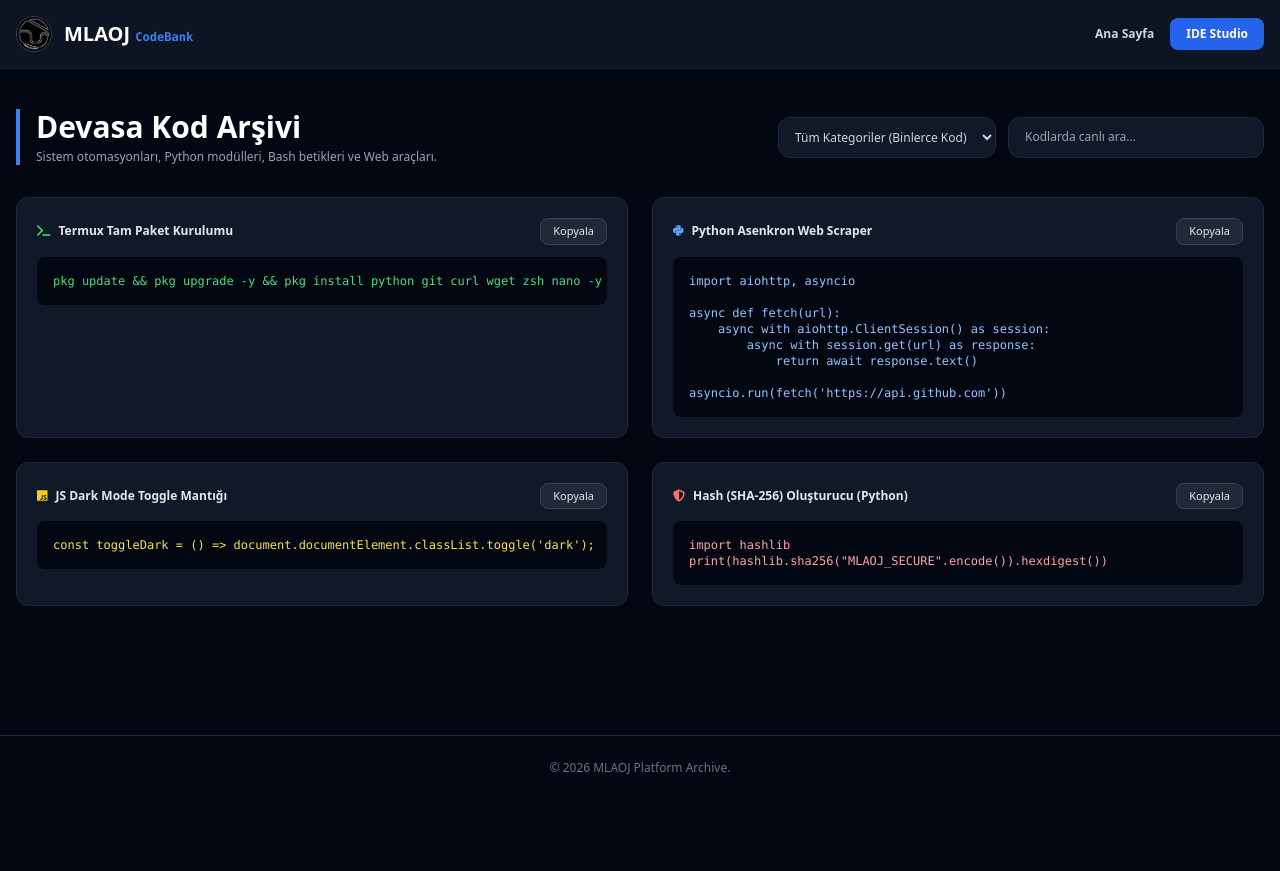
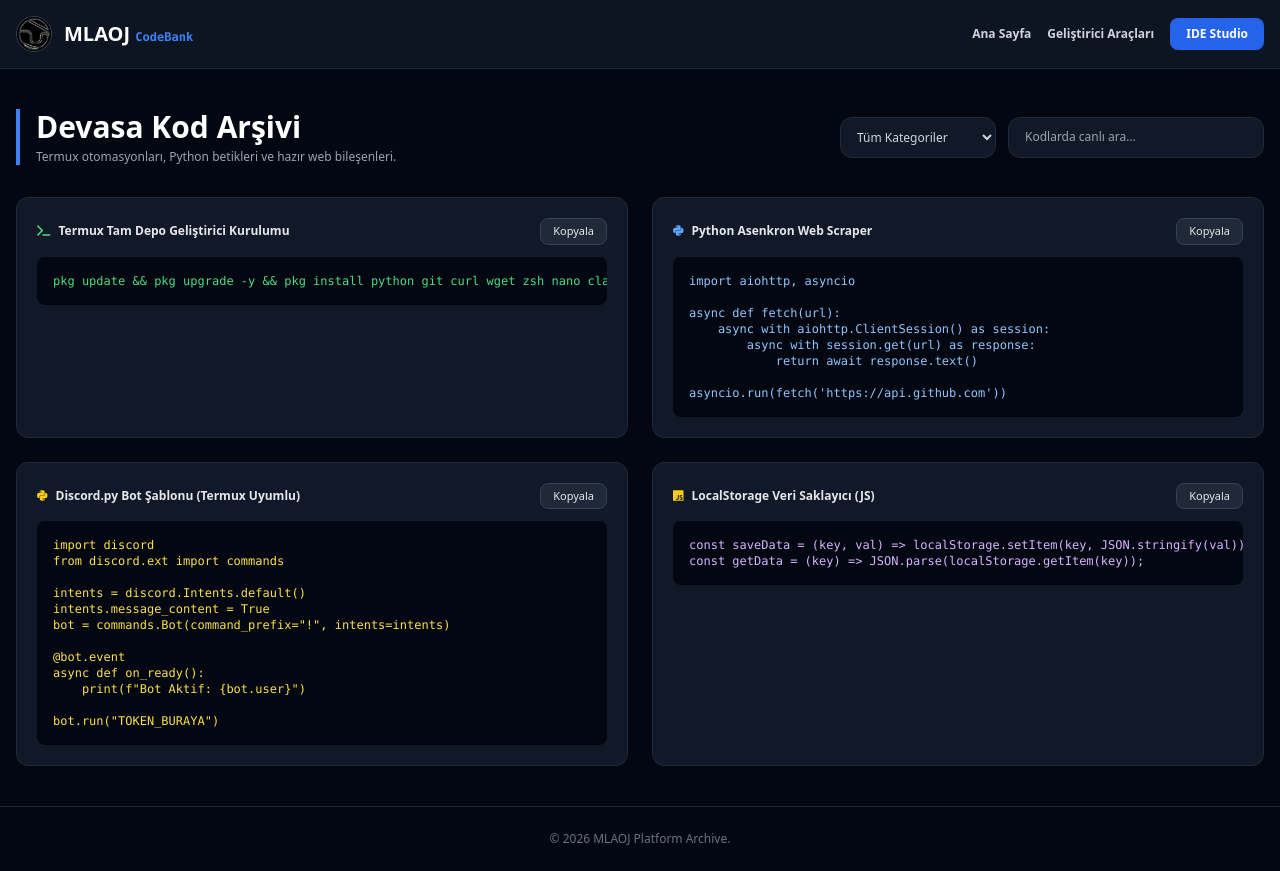
Before and after one commit to Mlaoj/MLAOJ, a plain HTML site: page scripts.html in a window 1280 px wide. Before the commit the page ends 800 px from the top, so only its background shows below. Drawn offline with nearby package versions, Linux system fonts and the light colour scheme.

Commit message:
Update scripts.html

```diff
--- a/scripts.html
+++ b/scripts.html
@@ -17,6 +17,7 @@
             </a>
             <div class="flex gap-4">
                 <a href="index.html" class="text-xs font-semibold text-gray-300 hover:text-white transition py-2">Ana Sayfa</a>
+                <a href="tools.html" class="text-xs font-semibold text-gray-300 hover:text-white transition py-2">Geliştirici Araçları</a>
                 <a href="studio.html" class="bg-blue-600 hover:bg-blue-700 text-white text-xs px-4 py-2 rounded-lg font-bold transition">IDE Studio</a>
             </div>
         </div>
@@ -26,30 +27,31 @@
         <div class="flex flex-col md:flex-row justify-between items-start md:items-center mb-8 gap-4 border-l-4 border-blue-500 pl-4">
             <div>
                 <h1 class="text-3xl font-black text-white">Devasa Kod Arşivi</h1>
-                <p class="text-xs text-gray-400 mt-1">Sistem otomasyonları, Python modülleri, Bash betikleri ve Web araçları.</p>
+                <p class="text-xs text-gray-400 mt-1">Termux otomasyonları, Python betikleri ve hazır web bileşenleri.</p>
             </div>
 
             <div class="flex flex-col sm:flex-row gap-3 w-full md:w-auto">
                 <select id="catSelect" onchange="filterAll()" class="bg-gray-900 border border-gray-800 text-xs text-gray-300 rounded-xl px-3 py-2.5 focus:outline-none focus:border-blue-500">
-                    <option value="all">Tüm Kategoriler (Binlerce Kod)</option>
+                    <option value="all">Tüm Kategoriler</option>
                     <option value="termux">Termux & Linux</option>
                     <option value="python">Python Bot & Script</option>
                     <option value="web">Web & JavaScript</option>
-                    <option value="security">Güvenlik & Penetrasyon</option>
                 </select>
                 <input type="text" id="searchBar" onkeyup="filterAll()" placeholder="Kodlarda canlı ara..." class="bg-gray-900 border border-gray-800 text-xs text-gray-200 rounded-xl px-4 py-2.5 w-full md:w-64 focus:outline-none focus:border-blue-500">
             </div>
         </div>
 
         <div class="grid grid-cols-1 md:grid-cols-2 gap-6" id="codeGrid">
+            <!-- Kart 1 -->
             <div class="code-card bg-gray-900 border border-gray-800 rounded-xl p-5 hover:border-blue-500/50 transition" data-cat="termux">
                 <div class="flex justify-between items-center mb-3">
-                    <span class="text-xs font-bold text-gray-200 flex items-center gap-2"><i class="fa-solid fa-terminal text-green-400"></i> Termux Tam Paket Kurulumu</span>
+                    <span class="text-xs font-bold text-gray-200 flex items-center gap-2"><i class="fa-solid fa-terminal text-green-400"></i> Termux Tam Depo Geliştirici Kurulumu</span>
                     <button onclick="copyScript('s1', this)" class="bg-gray-800 hover:bg-gray-700 text-[11px] text-gray-200 px-3 py-1 rounded-lg border border-gray-700">Kopyala</button>
                 </div>
-                <pre class="bg-gray-950 p-4 rounded-lg text-xs text-green-400 font-mono overflow-x-auto" id="s1">pkg update && pkg upgrade -y && pkg install python git curl wget zsh nano -y</pre>
+                <pre class="bg-gray-950 p-4 rounded-lg text-xs text-green-400 font-mono overflow-x-auto" id="s1">pkg update && pkg upgrade -y && pkg install python git curl wget zsh nano clang -y</pre>
             </div>
 
+            <!-- Kart 2 -->
             <div class="code-card bg-gray-900 border border-gray-800 rounded-xl p-5 hover:border-blue-500/50 transition" data-cat="python">
                 <div class="flex justify-between items-center mb-3">
                     <span class="text-xs font-bold text-gray-200 flex items-center gap-2"><i class="fa-brands fa-python text-blue-400"></i> Python Asenkron Web Scraper</span>
@@ -65,21 +67,34 @@ async def fetch(url):
 asyncio.run(fetch('https://api.github.com'))</pre>
             </div>
 
+            <!-- Kart 3 -->
+            <div class="code-card bg-gray-900 border border-gray-800 rounded-xl p-5 hover:border-blue-500/50 transition" data-cat="python">
+                <div class="flex justify-between items-center mb-3">
+                    <span class="text-xs font-bold text-gray-200 flex items-center gap-2"><i class="fa-brands fa-python text-yellow-400"></i> Discord.py Bot Şablonu (Termux Uyumlu)</span>
+                    <button onclick="copyScript('s3', this)" class="bg-gray-800 hover:bg-gray-700 text-[11px] text-gray-200 px-3 py-1 rounded-lg border border-gray-700">Kopyala</button>
+                </div>
+                <pre class="bg-gray-950 p-4 rounded-lg text-xs text-yellow-300 font-mono overflow-x-auto" id="s3">import discord
+from discord.ext import commands
+
+intents = discord.Intents.default()
+intents.message_content = True
+bot = commands.Bot(command_prefix="!", intents=intents)
+
+@bot.event
+async def on_ready():
+    print(f"Bot Aktif: {bot.user}")
+
+bot.run("TOKEN_BURAYA")</pre>
+            </div>
+
+            <!-- Kart 4 -->
             <div class="code-card bg-gray-900 border border-gray-800 rounded-xl p-5 hover:border-blue-500/50 transition" data-cat="web">
                 <div class="flex justify-between items-center mb-3">
-                    <span class="text-xs font-bold text-gray-200 flex items-center gap-2"><i class="fa-brands fa-js text-yellow-400"></i> JS Dark Mode Toggle Mantığı</span>
-                    <button onclick="copyScript('s3', this)" class="bg-gray-800 hover:bg-gray-700 text-[11px] text-gray-200 px-3 py-1 rounded-lg border border-gray-700">Kopyala</button>
-                </div>
-                <pre class="bg-gray-950 p-4 rounded-lg text-xs text-yellow-300 font-mono overflow-x-auto" id="s3">const toggleDark = () => document.documentElement.classList.toggle('dark');</pre>
-            </div>
-
-            <div class="code-card bg-gray-900 border border-gray-800 rounded-xl p-5 hover:border-blue-500/50 transition" data-cat="security">
-                <div class="flex justify-between items-center mb-3">
-                    <span class="text-xs font-bold text-gray-200 flex items-center gap-2"><i class="fa-solid fa-shield-halved text-red-400"></i> Hash (SHA-256) Oluşturucu (Python)</span>
+                    <span class="text-xs font-bold text-gray-200 flex items-center gap-2"><i class="fa-brands fa-js text-yellow-400"></i> LocalStorage Veri Saklayıcı (JS)</span>
                     <button onclick="copyScript('s4', this)" class="bg-gray-800 hover:bg-gray-700 text-[11px] text-gray-200 px-3 py-1 rounded-lg border border-gray-700">Kopyala</button>
                 </div>
-                <pre class="bg-gray-950 p-4 rounded-lg text-xs text-red-300 font-mono overflow-x-auto" id="s4">import hashlib
-print(hashlib.sha256("MLAOJ_SECURE".encode()).hexdigest())</pre>
+                <pre class="bg-gray-950 p-4 rounded-lg text-xs text-purple-300 font-mono overflow-x-auto" id="s4">const saveData = (key, val) => localStorage.setItem(key, JSON.stringify(val));
+const getData = (key) => JSON.parse(localStorage.getItem(key));</pre>
             </div>
         </div>
     </main>
```
